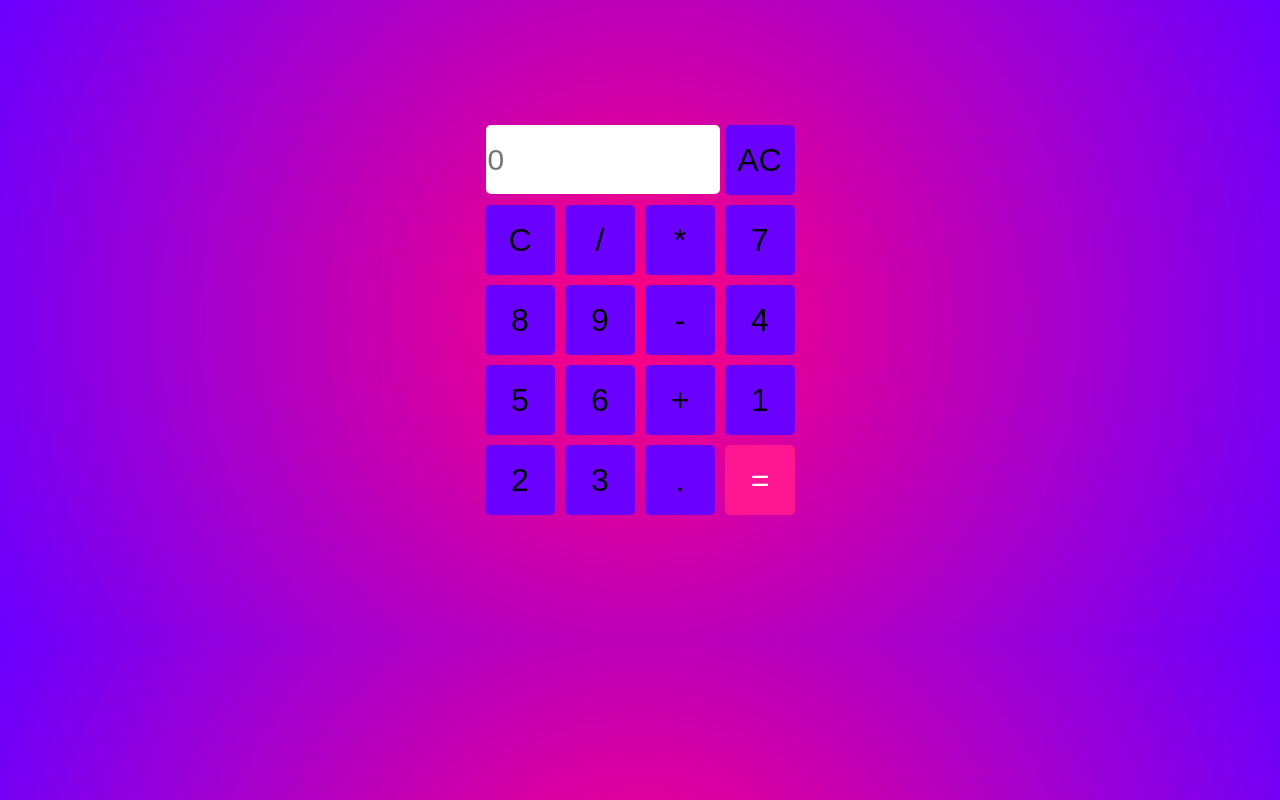
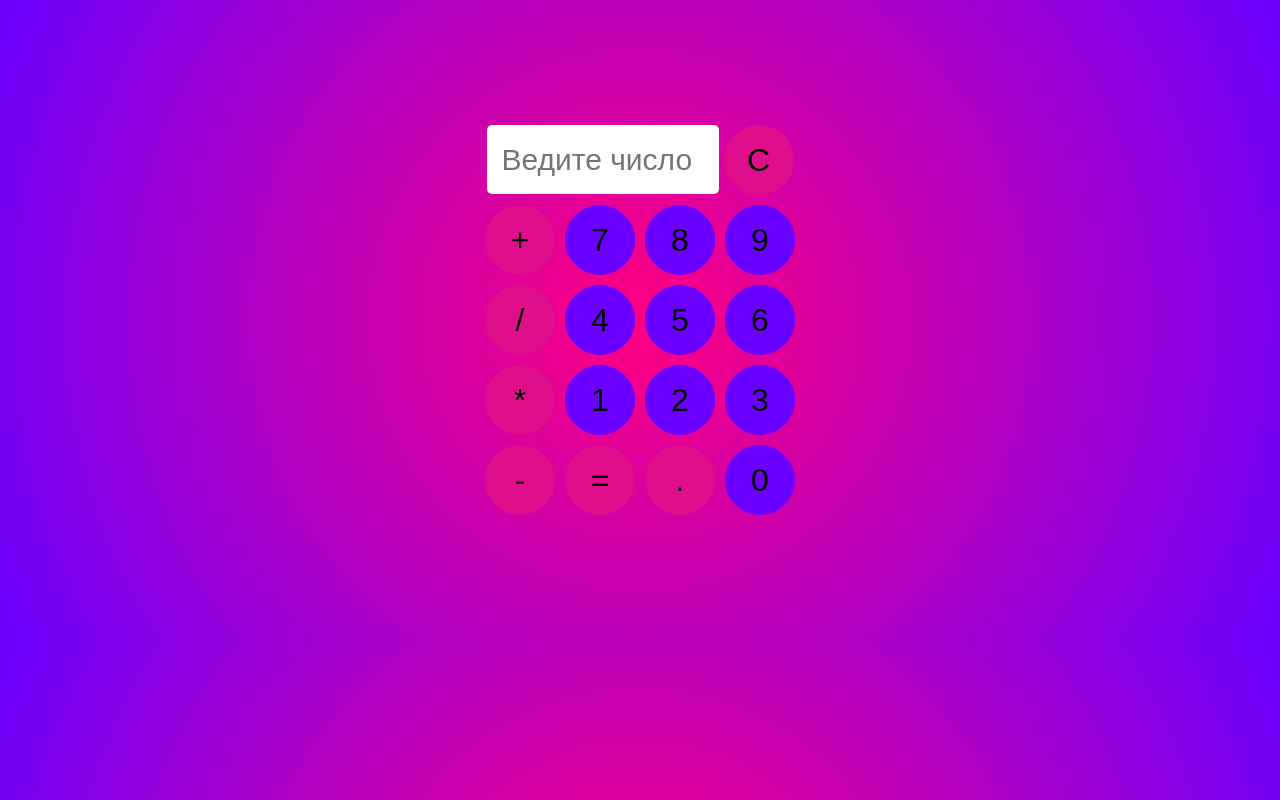
Before and after one commit to MaratFront/Calculator, a plain HTML site: page index.html in a window 1280 px wide. Drawn offline with Linux system fonts and the light colour scheme.

Commit message:
calculator

```diff
--- a/index.html
+++ b/index.html
@@ -9,29 +9,31 @@
 </head>
 <body>
     <div class="calculator">
-        <input type="text" class="screen"id="screen" placeholder="0">
-         <button class="symbol" onclick="wipe()">AC</button>
+        <input type="text" class="screen"id="screen" placeholder="Ведите число">
          <button class="symbol" onclick="wipe()">C</button>
-         <button class="symbol" onclick="show('/')">/</button>
-         <button class="symbol" onclick="show('*')">*</button>
+
+         <button class="symbol" onclick="show('+')">+</button>
 
          <button class="number" onclick="show('7')">7</button>
          <button class="number" onclick="show('8')">8</button>
          <button class="number" onclick="show('9')">9</button>
-         <button class="symbol" onclick="show('-')">-</button>
+         <button class="symbol" onclick="show('/')">/</button>
 
          <button class="number" onclick="show('4')">4</button>
          <button class="number" onclick="show('5')">5</button>
          <button class="number" onclick="show('6')">6</button>
-         <button class="symbol" onclick="show('+')">+</button>
+         <button class="symbol" onclick="show('*')">*</button>
+
 
          <button class="number" onclick="show('1')">1</button>
          <button class="number" onclick="show('2')">2</button>
          <button class="number" onclick="show('3')">3</button>
+         <button class="symbol" onclick="show('-')">-</button>
+         <button class="symbol" onclick="calc('=')">=</button>
          <button class="symbol" onclick="show('.')">.</button>
 
-         <button class="symbol" onclick="calc('=')">=</button>
 
+         <button class="number" onclick="show('0')">0</button>
 
     </div>
     <script src="script.js"></script>
--- a/style.css
+++ b/style.css
@@ -25,9 +25,10 @@ body{
 }
 
 .calculator #screen {
-  width: 230px;
+  width: 215px;
   height: 67px;
   font-size: 30px;
+  padding-left: 15px;
   border-radius: 5px;
   border: none;
   margin-top: 5px;
@@ -39,11 +40,9 @@ body{
 
 .calculator .number {
   background: #6a00ff;
+  border-radius: 50%;
 }
 .calculator .symbol {
-  background: #6a00ff;
+  background-color:#df0e8b ;
+  border-radius: 50%;
 }
-.calculator button:last-child {
-  background-color:#ff1690 ;
-  color: #fff;
-}
```
